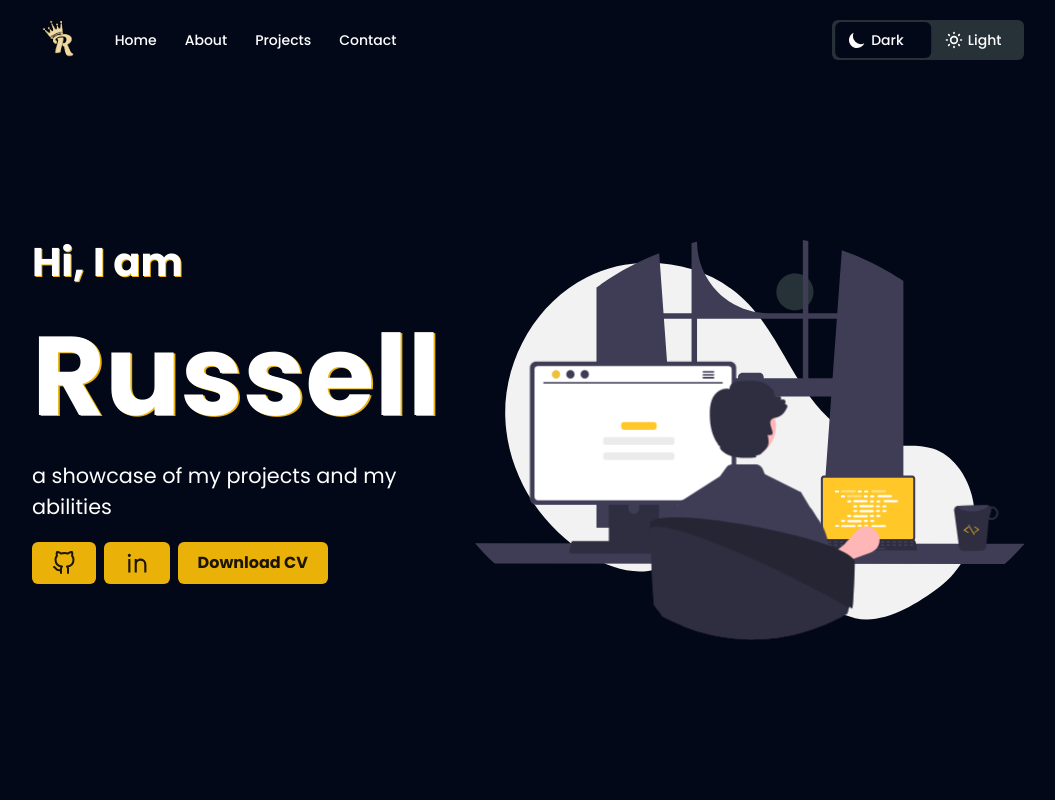
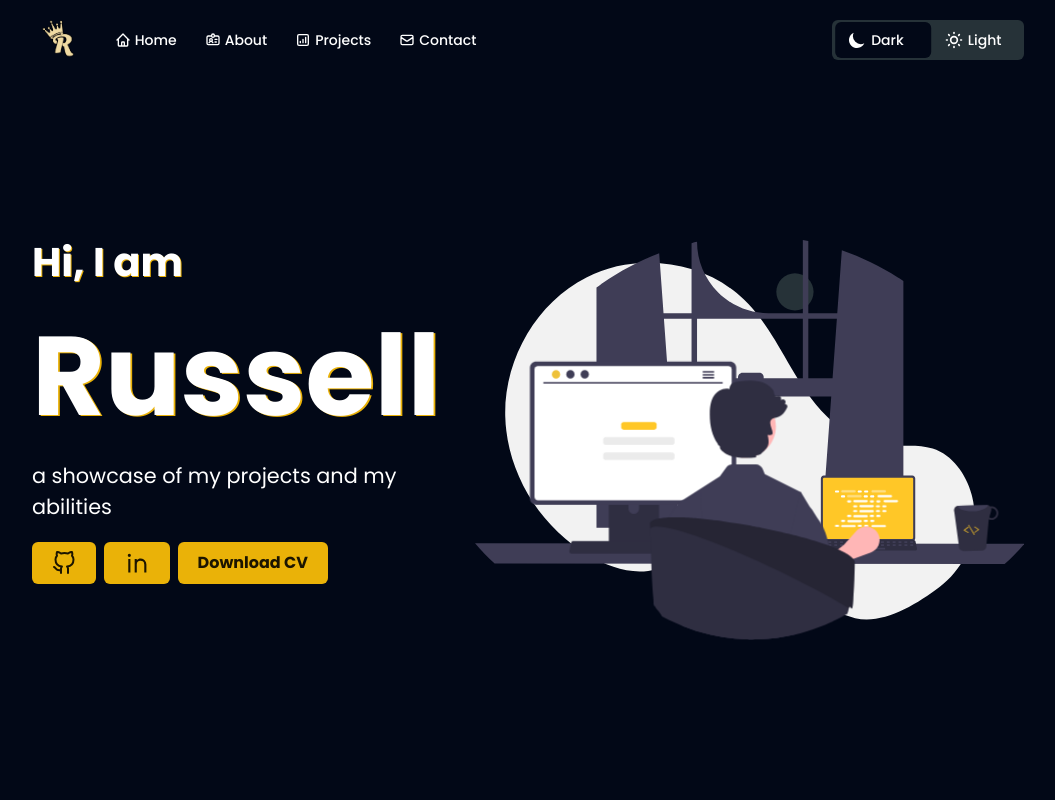
Before and after one commit to russellbanares322/personal-portfolio-v2, a React (Vite) app: page / in a window 1280 px wide. Shown: the top 800 px of the page, without its empty margins (112-1167 px from the left). Built offline with nearby package versions, Linux system fonts and the light colour scheme; no server answers.

Commit message:
feat: add icons in navlinks

```diff
--- a/src/components/navbar/Navbar.jsx
+++ b/src/components/navbar/Navbar.jsx
@@ -1,6 +1,13 @@
 import React, { useContext, useEffect, useState } from "react";
 import logo from "../../assets/files/logo.png";
-import { HiMenu, HiOutlineX } from "react-icons/hi";
+import {
+  HiMenu,
+  HiOutlineX,
+  HiOutlineChartSquareBar,
+  HiOutlineHome,
+  HiOutlineIdentification,
+  HiOutlineMail,
+} from "react-icons/hi";
 import Switch from "../theme-changer/Switch";
 import { PageContext } from "../../context/PageContext";
 
@@ -76,9 +83,9 @@ const Navbar = () => {
           className={` ${
             activeNavLink === "Home" &&
             "text-yellow after:absolute after:bottom-[-1.6rem] after:w-full after:h-1 after:bg-yellow after:left-0 after:rounded-md"
-          } cursor-pointer pt-6 md:pt-0 nav-links-style relative`}
+          } flex items-center gap-1 cursor-pointer pt-6 md:pt-0 nav-links-style relative`}
         >
-          Home
+          <HiOutlineHome size={16} /> Home
         </li>
         <li
           onClick={() => {
@@ -88,9 +95,9 @@ const Navbar = () => {
           className={` ${
             activeNavLink === "About" &&
             "text-yellow after:absolute after:bottom-[-1.6rem] after:w-full after:h-1 after:bg-yellow after:left-0 after:rounded-md"
-          } cursor-pointer nav-links-style relative`}
+          } flex items-center gap-1 cursor-pointer nav-links-style relative`}
         >
-          About
+          <HiOutlineIdentification size={16} /> About
         </li>
         <li
           onClick={() => {
@@ -100,9 +107,9 @@ const Navbar = () => {
           className={` ${
             activeNavLink === "Projects" &&
             "text-yellow after:absolute after:bottom-[-1.6rem] after:w-full after:h-1 after:bg-yellow after:left-0 after:rounded-md"
-          } cursor-pointer nav-links-style relative`}
+          } flex items-center gap-1 cursor-pointer nav-links-style relative`}
         >
-          Projects
+          <HiOutlineChartSquareBar size={16} /> Projects
         </li>
         <li
           onClick={() => {
@@ -112,9 +119,9 @@ const Navbar = () => {
           className={` ${
             activeNavLink === "Contact" &&
             "text-yellow after:absolute after:bottom-[-1.6rem] after:w-full after:h-1 after:bg-yellow after:left-0 after:rounded-md"
-          } cursor-pointer mr-0 md:mr-auto nav-links-style relative`}
+          } flex items-center gap-1 cursor-pointer mr-0 md:mr-auto nav-links-style relative`}
         >
-          Contact
+          <HiOutlineMail size={16} /> Contact
         </li>
         <li>
           <Switch />
```
